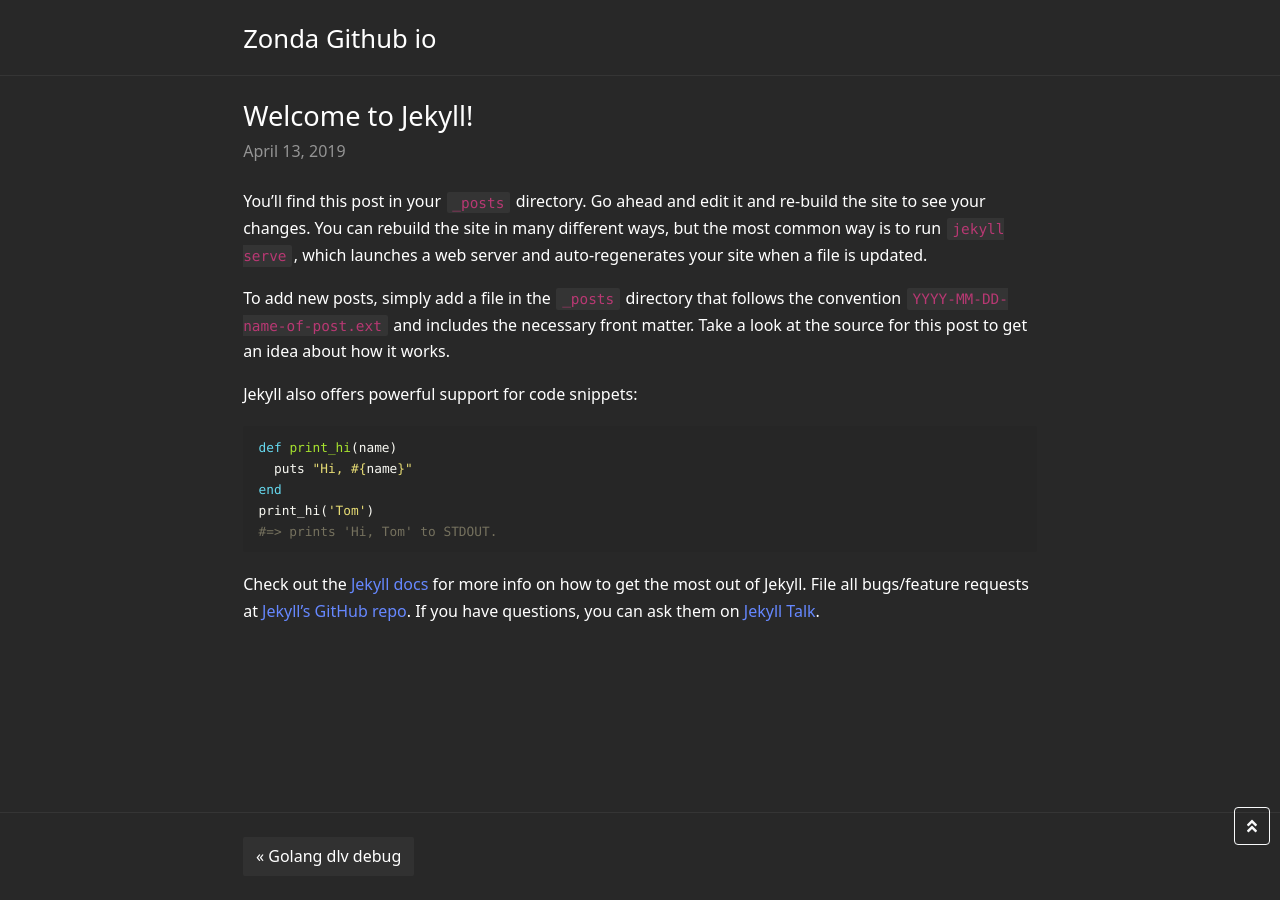
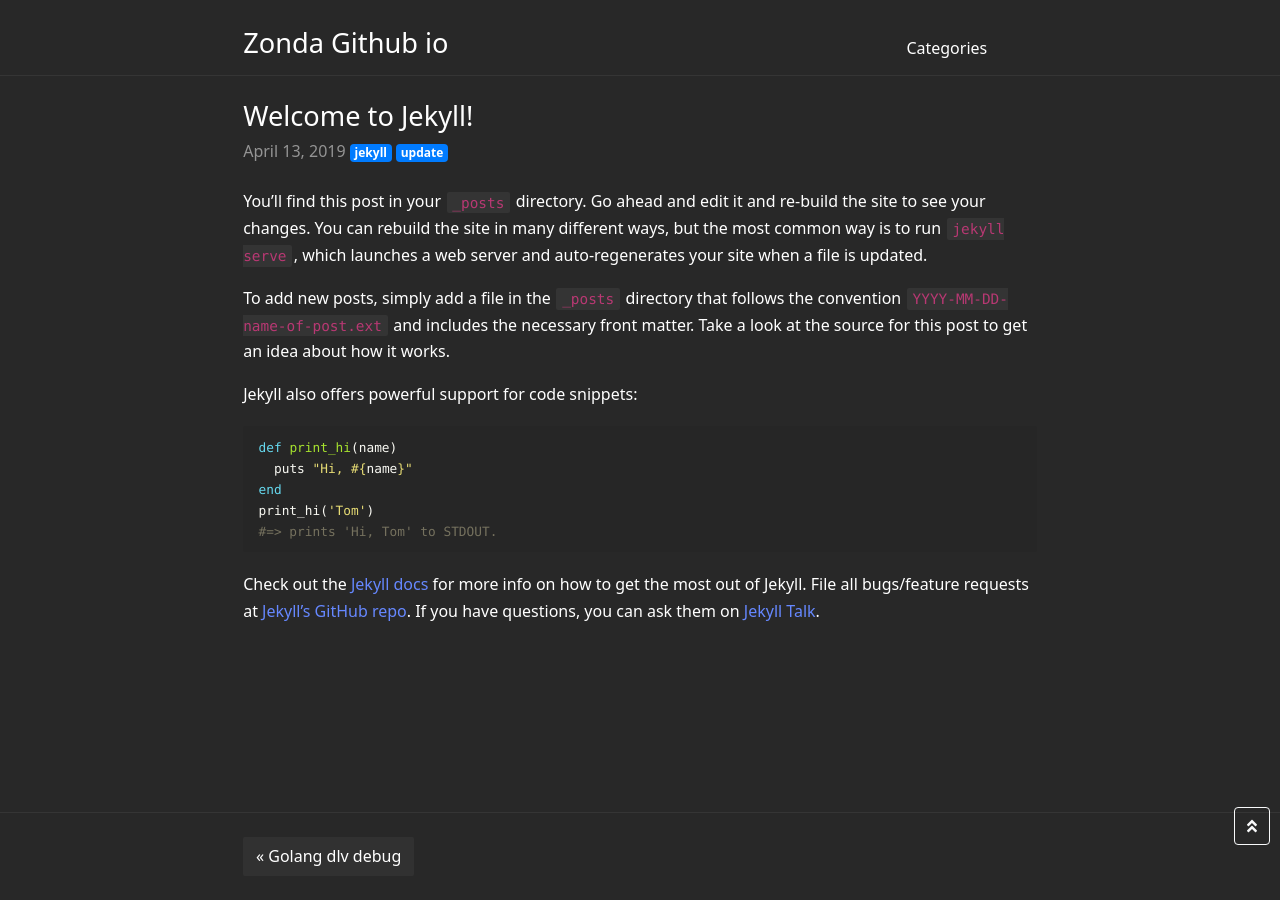
Before and after one commit to zondatw/zondaTW.github.io, a Jekyll site: the page built from _posts/2019-04-13-welcome-to-jekyll.markdown, in a window 1280 px wide. Built offline with Jekyll 4.4.1, drawn with Linux system fonts in a browser that asks for light colours.

Commit message:
Add categories

```diff
--- a/_config.yml
+++ b/_config.yml
@@ -11,6 +11,9 @@
 
 paginate: 12                  # number of articles per page
 
+navigation:                  # (optional) site navigation in the header
+  - categories.html
+
 # Build settings
 markdown: kramdown
 plugins:
--- a/_layouts/default.html
+++ b/_layouts/default.html
@@ -17,6 +17,13 @@
       <div class="navbar-header">
         <h1><a href="{{ "/" | relative_url }}">{{ site.title | escape }}</a></h1>
       </div>
+      {% if site.navigation %}
+      <span class="nav navbar-nav navbar-right">
+      {% for path in site.navigation %}
+        {% assign node = site.pages | where: "name", path | first %}<a href="{{ node.url | relative_url }}">{{ node.title }}</a>
+      {% endfor %}
+      </span>
+      {% endif %}
       {% if site.icons %}
       <span class="nav navbar-nav navbar-right">
         {% for link in site.icons %}
--- a/_layouts/post.html
+++ b/_layouts/post.html
@@ -6,6 +6,17 @@
     {%- assign date_format = site.date_format | default: "%B %d, %Y" -%}
     <h1><a href="{{ page.url | relative_url }}">{{ page.title }}</a></h1>
     <time datetime="{{ page.date | date_to_xmlschema }}">{{ page.date | date: date_format }}</time>
+    <span class="pull-right">
+      {% if post %}
+        {% assign categories = post.categories %}
+      {% else %}
+        {% assign categories = page.categories %}
+      {% endif %}
+      {% for category in categories %}
+      <a class="badge badge-primary" href="{{site.baseurl}}/categories/#{{category|slugize}}">{{category}}</a>
+      {% unless forloop.last %} {% endunless %}
+      {% endfor %}
+    </span>
   </header>
 {{ content }}
 </article>
--- a/_posts/2019-04-13-welcome-to-jekyll.markdown
+++ b/_posts/2019-04-13-welcome-to-jekyll.markdown
@@ -2,7 +2,7 @@
 layout: post
 title:  "Welcome to Jekyll!"
 date:   2019-04-13 11:46:24 +0800
-categories: jekyll update
+categories: [jekyll, update]
 ---
 You’ll find this post in your `_posts` directory. Go ahead and edit it and re-build the site to see your changes. You can rebuild the site in many different ways, but the most common way is to run `jekyll serve`, which launches a web server and auto-regenerates your site when a file is updated.
 
```
Also changed, not shown: archive.md (deleted, +0 -4 lines), categories.html (added, +26 -0 lines).
